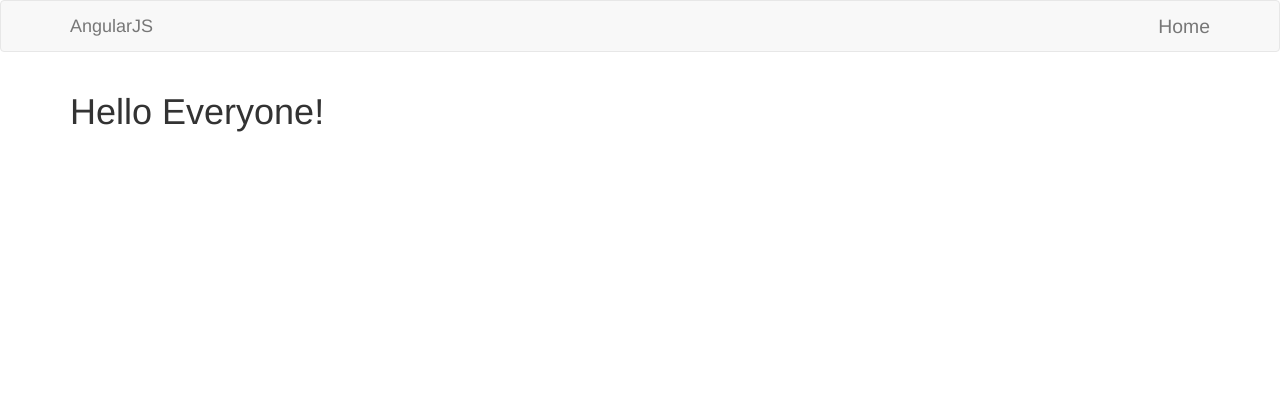
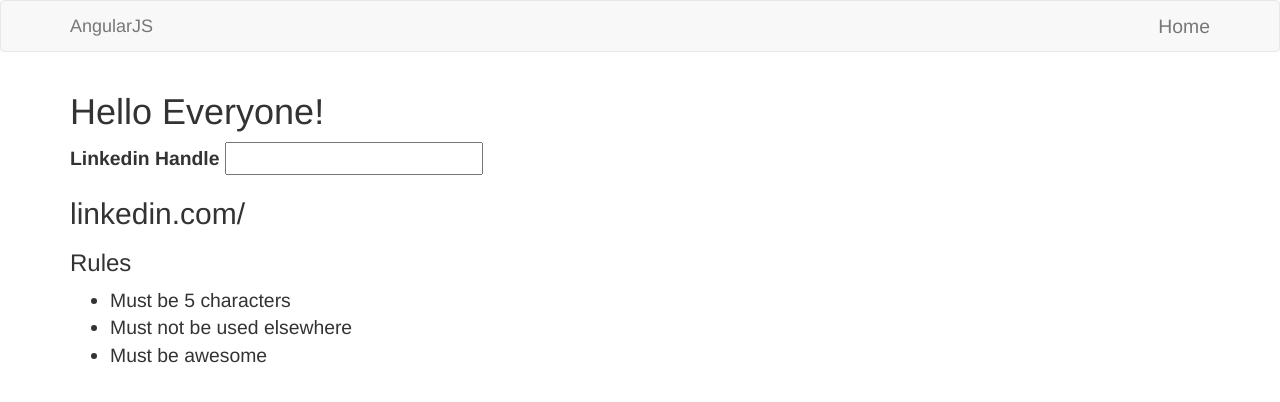
Before and after one commit to tewarimohit/angular-app, a plain HTML site: page index.html in a window 1280 px wide. Drawn offline with nearby package versions, Linux system fonts and the light colour scheme.

Commit message:
added list

```diff
--- a/app.js
+++ b/app.js
@@ -29,5 +29,23 @@ angularApp.controller("mainController", [
     $log.info("Give some info");
     $log.log("Log something");
     $log.warn("Pull up!!  Pull up!!");
+
+    $scope.linkedin = ""; // 2 way data binding
+    $scope.lowerCaseLinkedin = function () {
+      return $filter("lowercase")($scope.linkedin);
+    };
+
+    $scope.$watch("linkedin", function (newValue, oldValue) {
+      console.log("---------");
+      console.log(`old: ${oldValue}`);
+      console.log(`new: ${newValue}`);
+      console.log("---------");
+    });
+
+    $scope.rules = [
+      { ruleName: "Must be 5 characters" },
+      { ruleName: "Must not be used elsewhere" },
+      { ruleName: "Must be awesome" },
+    ];
   },
 ]); // put in array to minify the code
--- a/index.html
+++ b/index.html
@@ -40,6 +40,16 @@
 
                 <h1>Hello {{name}}!</h1>
 
+                <div>
+                    <label for="linkedin">Linkedin Handle</label>
+                    <input type="text" ng-model="linkedin"/>
+
+                </div>
+                <h2>linkedin.com/{{lowerCaseLinkedin()}}</h2>
+                <h3>Rules</h3>
+                <ul>
+                    <li ng-repeat="rule in rules">{{rule.ruleName}}</li>
+                </ul>
             </div>
 
 		</div>
```
